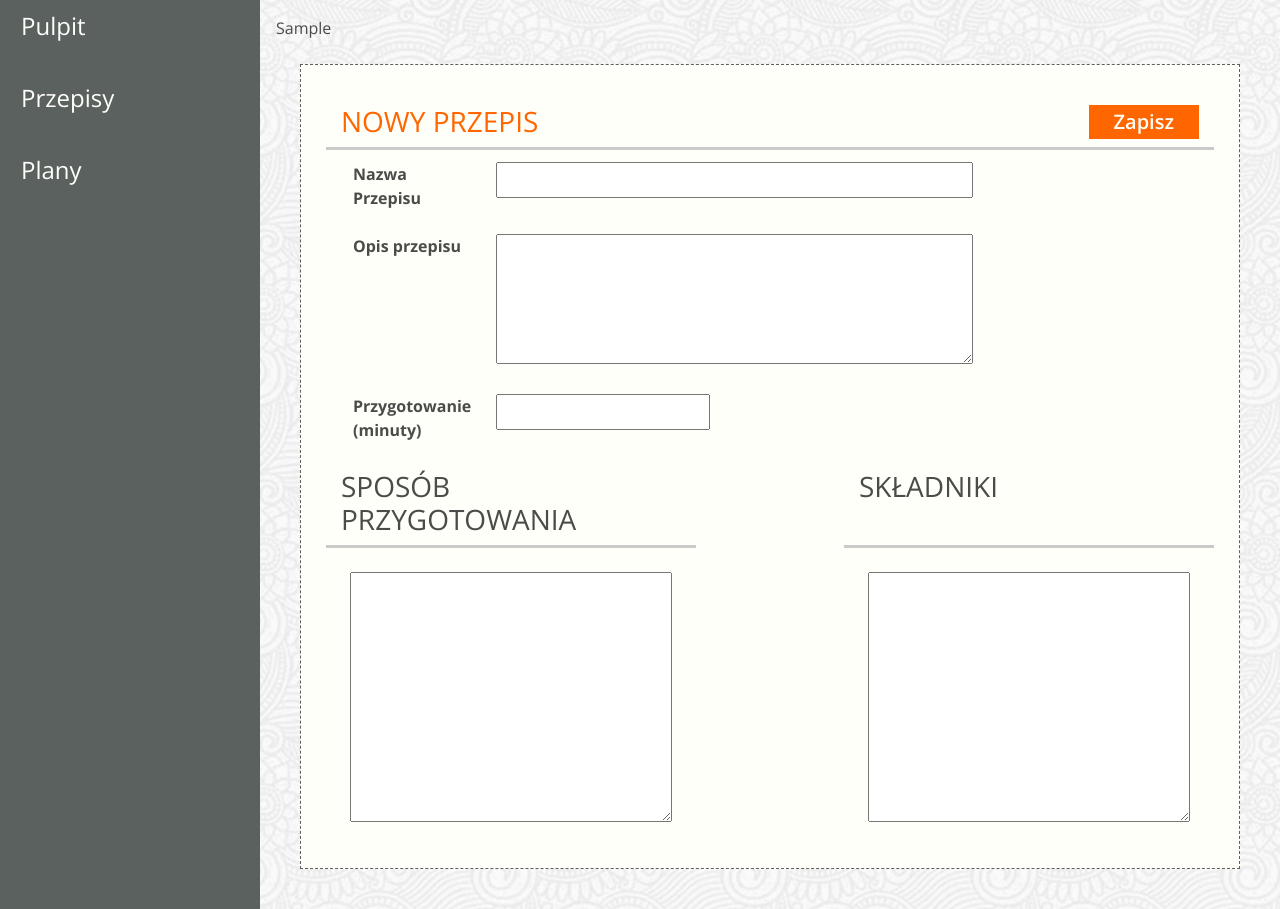
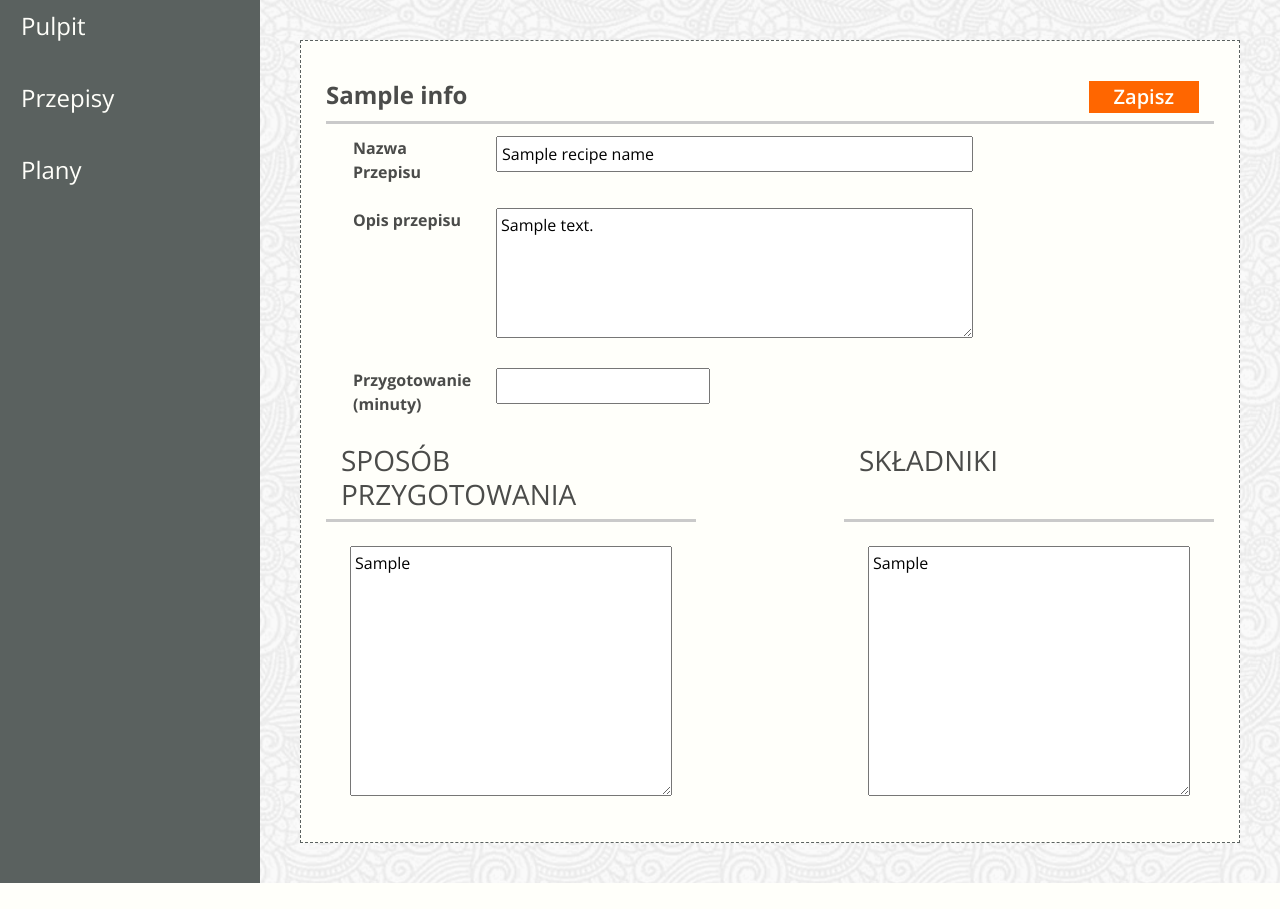
Before and after one commit to Krzysztof-Nerwinski/zaplanuj_jedzonko, a Django app: template jedzonko/templates/app-add-recipe.html in a window 1280 px wide. Shown: the part 84-993 px from the top of the page. After the commit the page ends 967 px from the top, so only its background shows below. Run offline with Django 3.2, Linux system fonts and the light colour scheme; the template is opened without the code that fills it: most values are stand-ins (such as "Sample title", 1, 10 or a date in 2020); some libraries are stand-ins or nearby versions; some web fonts are replaced.

Commit message:
przechwytywanie danych w formularzu dodaj/modyfikuj przepis i wyrzuceniu błędu zostały w formularzu

```diff
--- a/jedzonko/templates/app-add-recipe.html
+++ b/jedzonko/templates/app-add-recipe.html
@@ -1,19 +1,19 @@
 {% extends "__base__.html" %}
 
-{% block title %}Nowy przepis{% endblock %}
-
+{% block title %}Dodaj przepis{% endblock %}
 
 {% block content %}
-    {% if request.method == "POST" %}
-    {{ info }}
-
     <div class="dashboard-content border-dashed p-3 m-4 view-height">
         <form method="post">
             {% csrf_token %}
             <div class="mt-4 ml-4 mr-4">
                 <div class="row border-bottom border-3">
-            <div class="col"><h3 class="color-header text-uppercase">Nowy
-                przepis</h3></div>
+                    {% if info %}
+                    <h4><b>{{ info }}</b></h4>
+                    {% else %}
+                    <div class="col"><h3 class="color-header text-uppercase">Dodaj przepis: </h3>
+                    </div>
+                    {% endif %}
                     <div class="col d-flex justify-content-end mb-2">
                         <button type="submit"
                                 class="btn btn-color rounded-0 pt-0 pb-0 pr-4 pl-4">
@@ -24,21 +24,24 @@
 
                 <table class="table borderless">
                     <tbody>
+
                     <tr class="d-flex">
                         <th scope="row" class="col-2">Nazwa Przepisu</th>
                         <td class="col-7">
-                    <input class="w-100 p-1" value="" name = 'recipe_name'>
+                            <input class="w-100 p-1" value="{{ recipe_name }}" name='recipe_name'>
                         </td>
                     </tr>
                     <tr class="d-flex">
                         <th scope="row" class="col-2">Opis przepisu</th>
-                <td class="col-7"><textarea name = 'recipe_description' class="w-100 p-1"
-                                            rows="5"></textarea></td>
+                        <td class="col-7"><textarea name='recipe_description' class="w-100 p-1"
+                                                    rows="5">{{ recipe_description }}</textarea></td>
                     </tr>
                     <tr class="d-flex">
-                <th scope="row" class="col-2">Przygotowani(minuty)</th>
+                        <th scope="row" class="col-2">Przygotowanie (minuty)</th>
                         <td class="col-3">
-                    <input class="p-1" type="number" value="" name = 'recipe_time'>
+                            <input class="p-1" type="number" value="{{ recipe_preparation_time }}" min=0
+                                   name='recipe_time'>
+
                         </td>
                     </tr>
                     </tbody>
@@ -53,81 +56,14 @@
                 </div>
                 <div class="row d-flex">
                     <div class="col-5 p-4">
-                <label>
-                    <textarea class="w-100 p-1" rows="10" name = 'recipe_instruction'></textarea>
-                </label>
+                        <textarea name="recipe_instructions" class="w-100 p-1"
+                                  rows="10">{{ recipe_instructions }}</textarea>
                     </div>
                     <div class="col-2"></div>
 
                     <div class="col-5 p-4">
-                <textarea name = 'recipe_ingredients' class="w-100 p-1" rows="10"></textarea>
-            </div>
-        </div>
-    </div>
-
-</form>
-</div>
-    {% endif %}
-
-
-
-
-{% if request.method == "GET" %}
-
-{{ add_data }}
-
-<div class="dashboard-content border-dashed p-3 m-4 view-height">
-    <form method="post">
-        {% csrf_token %}
-    <div class="mt-4 ml-4 mr-4">
-        <div class="row border-bottom border-3">
-            <div class="col"><h3 class="color-header text-uppercase">Nowy
-                przepis</h3></div>
-            <div class="col d-flex justify-content-end mb-2">
-                <button type="submit"
-                        class="btn btn-color rounded-0 pt-0 pb-0 pr-4 pl-4">
-                    Zapisz
-                </button>
-            </div>
-        </div>
-
-        <table class="table borderless">
-            <tbody>
-            <tr class="d-flex">
-                <th scope="row" class="col-2">Nazwa Przepisu</th>
-                <td class="col-7">
-                    <input class="w-100 p-1" value="" name = 'recipe_name'>
-                </td>
-            </tr>
-            <tr class="d-flex">
-                <th scope="row" class="col-2">Opis przepisu</th>
-                <td class="col-7"><textarea name = 'recipe_description' class="w-100 p-1"
-                                            rows="5"></textarea></td>
-            </tr>
-            <tr class="d-flex">
-                <th scope="row" class="col-2">Przygotowanie (minuty)</th>
-                <td class="col-3">
-                    <input class="p-1" type="number" value="" min =0 name = 'recipe_time'>
-                </td>
-            </tr>
-            </tbody>
-        </table>
-
-        <div class="row d-flex">
-            <div class="col-5 border-bottom border-3"><h3
-                    class="text-uppercase">Sposób przygotowania</h3></div>
-            <div class="col-2"></div>
-            <div class="col-5 border-bottom border-3"><h3
-                    class="text-uppercase">Składniki</h3></div>
-        </div>
-        <div class="row d-flex">
-            <div class="col-5 p-4">
-                <textarea class="w-100 p-1" rows="10" name = 'recipe_instruction'></textarea>
-            </div>
-            <div class="col-2"></div>
-
-            <div class="col-5 p-4">
-                <textarea name = 'recipe_ingredients' class="w-100 p-1" rows="10"></textarea>
+                        <textarea name='recipe_ingredients' class="w-100 p-1"
+                                  rows="10">{{ recipe_ingredients }}</textarea>
                     </div>
                 </div>
             </div>
@@ -135,5 +71,5 @@
         </form>
     </div>
 
-    {% endif %}
+
 {% endblock content %}
```
Also changed, not shown: jedzonko/templates/app-edit-recipe.html (+7 -7 lines), jedzonko/views.py (+36 -32 lines). Lines whose indentation alone changed are shown as unchanged.
